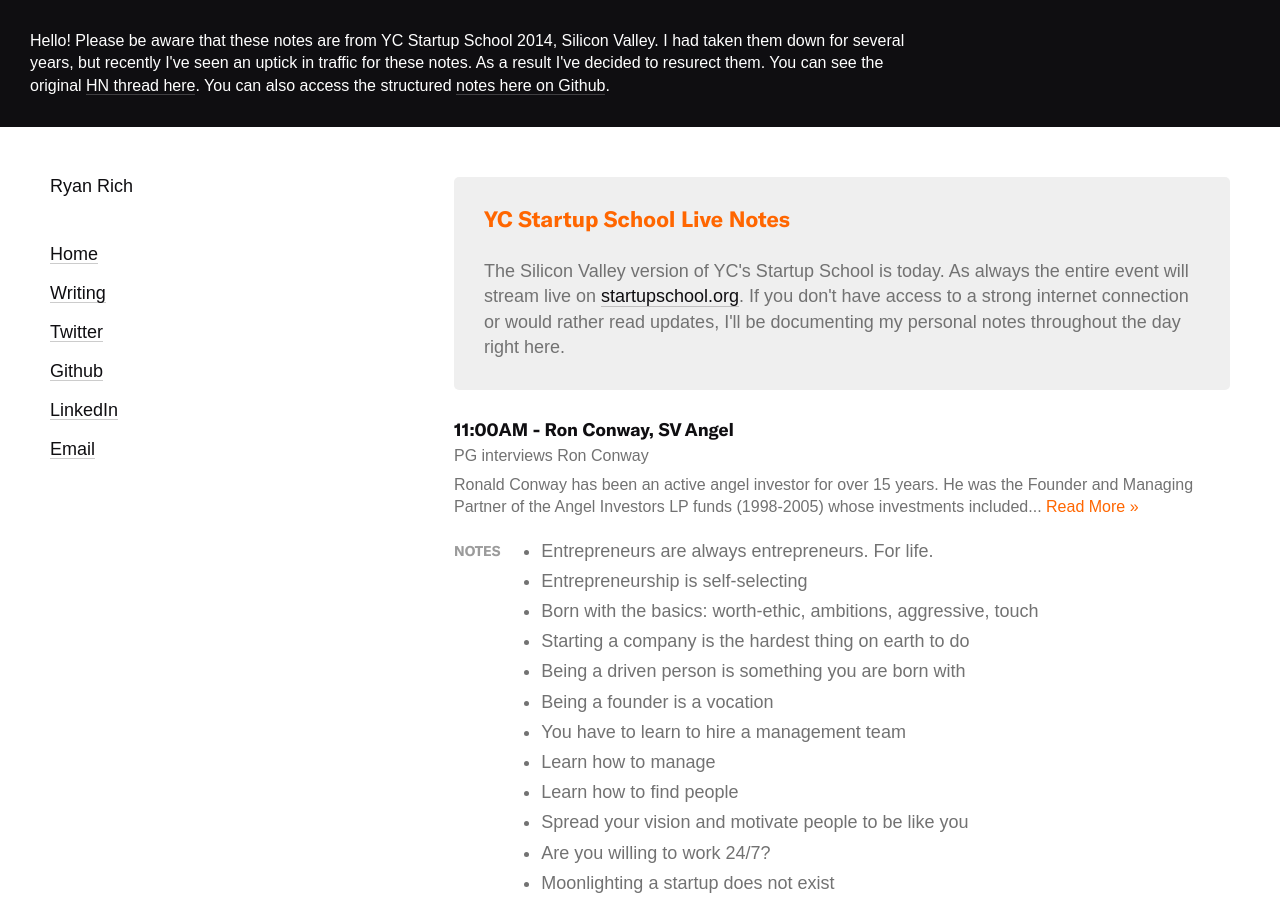
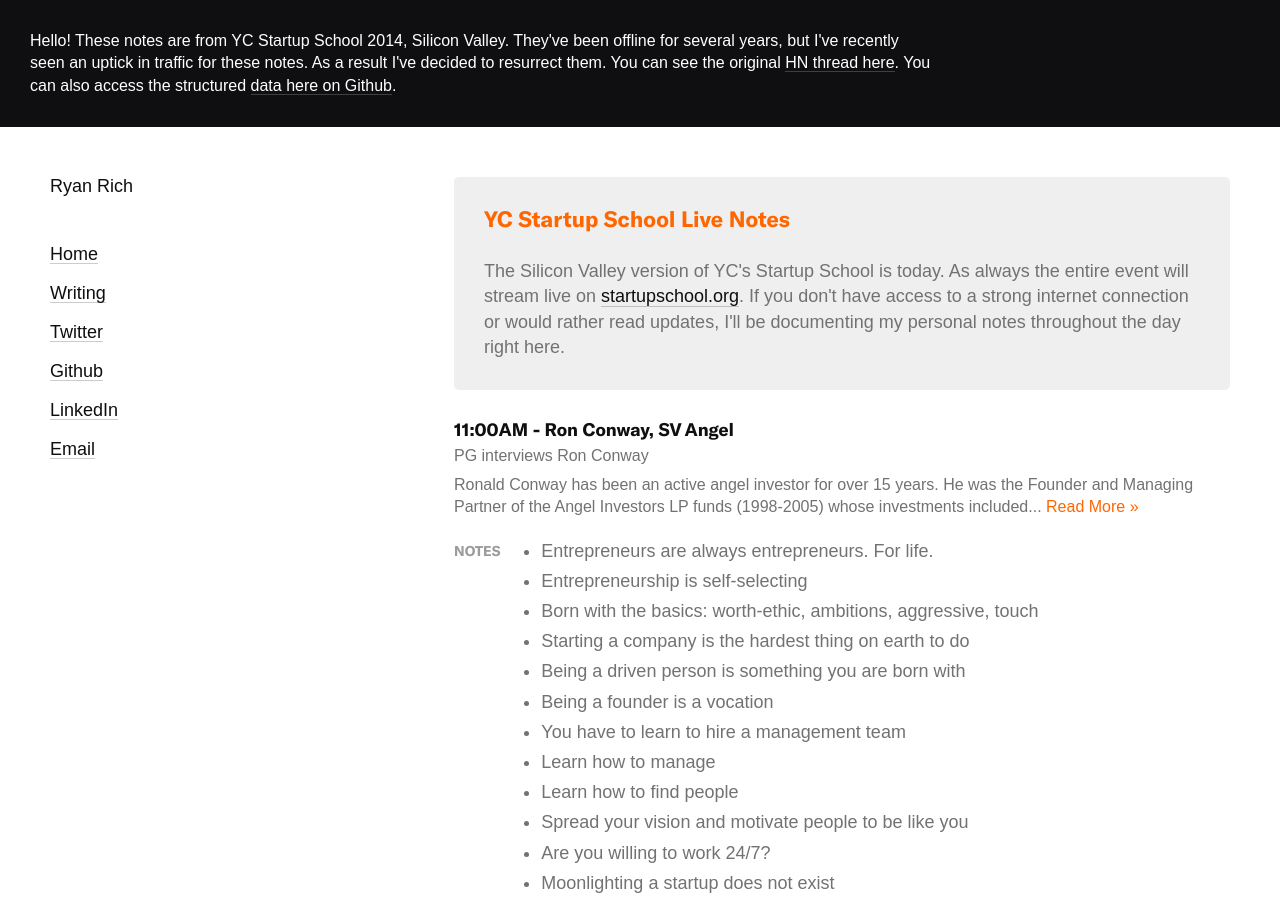
Before and after one commit to rr1000/rrich.io-01, a Jekyll site: the page built from startup-school-notes.html, in a window 1280 px wide and 900 px high. Built offline with Jekyll 4.4.1, drawn with Linux system fonts in a browser that asks for light colours; some web fonts are replaced; some of the changed text lies outside the part shown.

Commit message:
Typos and other fixes

```diff
--- a/_data/startup-school.yml
+++ b/_data/startup-school.yml
@@ -133,7 +133,7 @@
       - point: "Studied in Florence Italy for 3 months"
       - point: "Would build software at night time"
       - point: "It's the skills you learn while your working on early stage companies"
-      - point: "Take the idea of a 'prefect' next move and throw it out the window"
+      - point: "Take the idea of a 'perfect' next move and throw it out the window"
       - point: "You can spend your time thinking about your next move, but by the time you figure it out you're 'dead'"
       - point: "Move, don't spend time thinking about the move. Just move"
       - point: "Have a bias towards action"
@@ -199,7 +199,7 @@
       - point: "Jan: Grew up in Ukraine"
       - point: "Jan: Dealing with land lines influenced whatsapp"
       - point: "Jan: growing up in a country with a focus on education (and no advertising)"
-      - point: "Jan: Worked for Yahooo for 9 years"
+      - point: "Jan: Worked for Yahoo for 9 years"
       - point: "Jan: Recruited by what would be a future co-founder"
       - point: "Jan: working with yahoo through it's major growth really helped during scaling whatsapp"
       - point: "Jan: recruited former yahoo employees"
--- a/index.html
+++ b/index.html
@@ -5,13 +5,13 @@
 ---
 <div class="grid">
     <div class="row">
-        <div class="col-sm-6 col-xs-12">
+        <div class="col-sm-3 col-xs-12">
             <p class="light-text">Ryan Rich</p>
             <nav>
                 {% include nav.html %}
             </nav>
         </div>
-        <div class="col-sm-5 col-xs-12">
+        <div class="col-sm-6 col-xs-12">
             <p class="light-text hide-xs">About</p>
             <div class="long-text">
                 <p>I'm the Chief Product Officer at <a href="https://datica.com" target="_blank">Datica</a> where I help organizations large and small protect healthcare information in the cloud. As CPO I'm currently responsible for product design, strategy, and management. Previously at Datica, I built out product and design functions as VP of Product and Director of Design.</p>
--- a/startup-school-notes.html
+++ b/startup-school-notes.html
@@ -7,7 +7,7 @@
 <div class="grid-alt">
     <div class="row">
         <div class="col-xs-12 col-sm-9">
-            <p>Hello! Please be aware that these notes are from YC Startup School 2014, Silicon Valley. I had taken them down for several years, but recently I've seen an uptick in traffic for these notes. As a result I've decided to resurect them. You can see the original <a href="https://news.ycombinator.com/item?id=8442712">HN thread here</a>. You can also access the structured <a href="https://github.com/rr1000/rrich.io-01/blob/master/_data/startup-school.yml" target="_blank">notes here on Github</a>.</p>
+            <p>Hello! These notes are from YC Startup School 2014, Silicon Valley. They've been offline for several years, but I've recently seen an uptick in traffic for these notes. As a result I've decided to resurrect them. You can see the original <a href="https://news.ycombinator.com/item?id=8442712" target="_blank">HN thread here</a>. You can also access the structured <a href="https://github.com/rr1000/rrich.io-01/blob/master/_data/startup-school.yml" target="_blank">data here on Github</a>.</p>
         </div>
     </div>
 </div>
```
